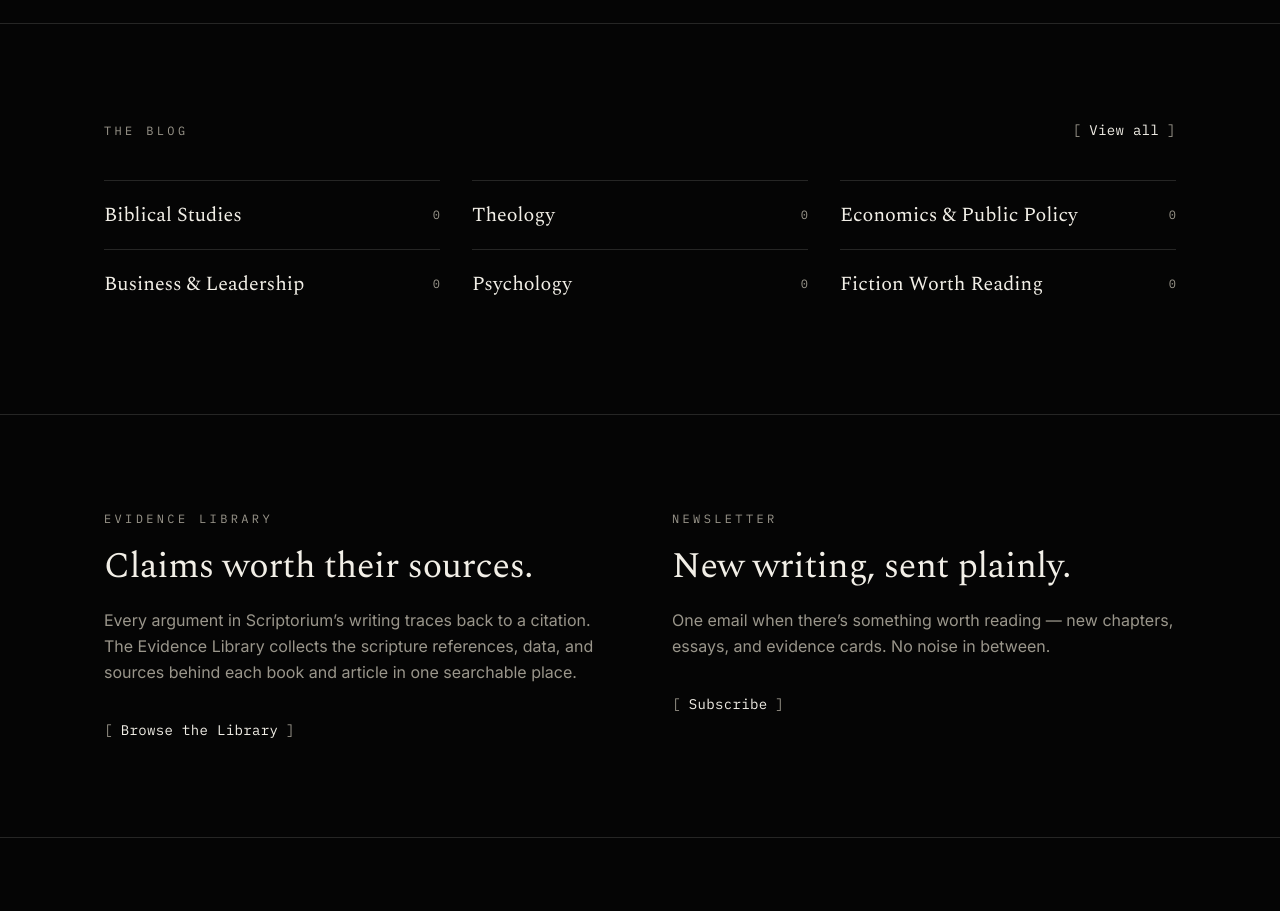
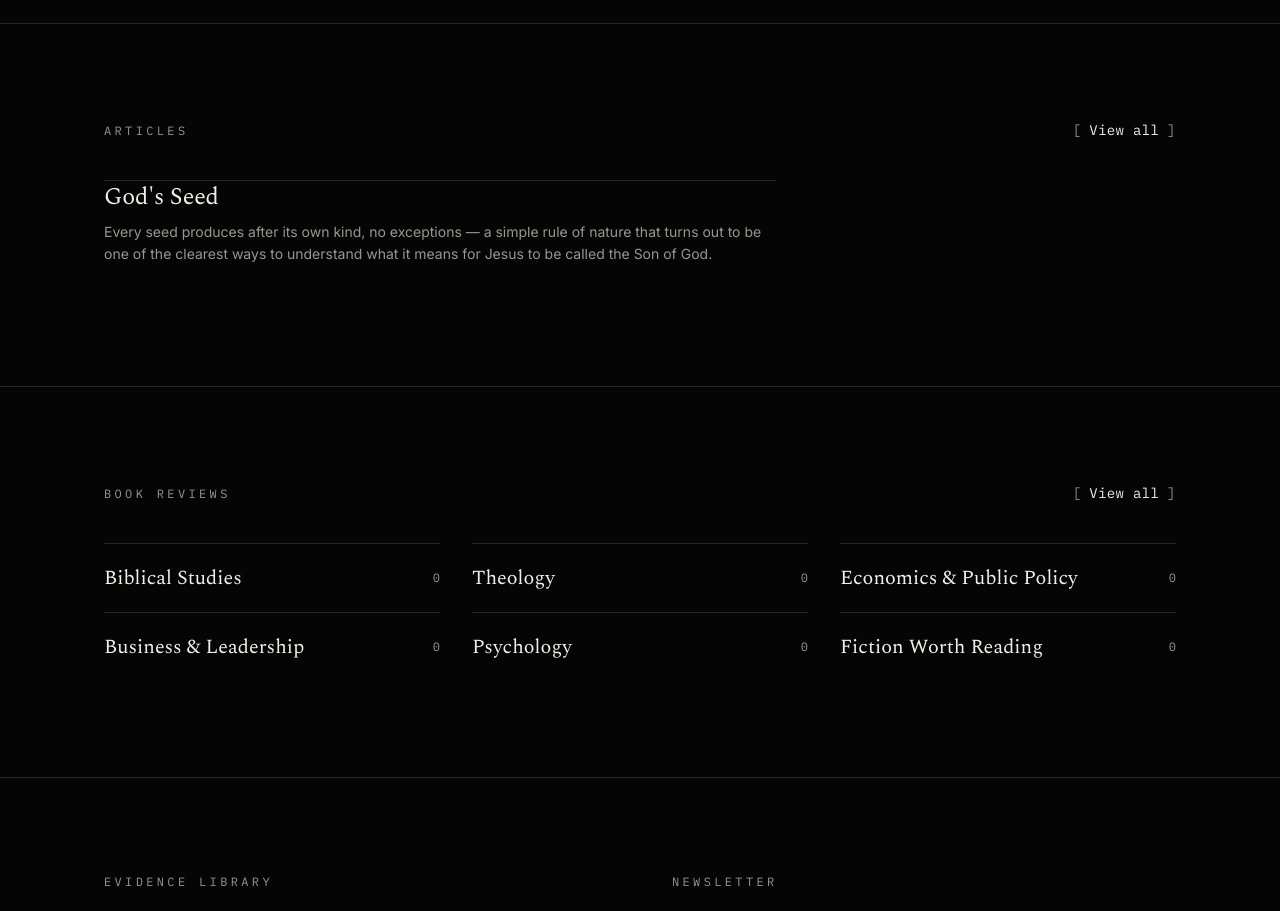
Before and after one commit to omanchi-code/Scriptorium, a Next.js app: page / in a window 1280 px wide. Shown: the part 3480-4391 px from the top of the page. Built offline with nearby package versions, Linux system fonts and the light colour scheme.

Commit message:
Rename blog section to articles and update links

```diff
--- a/app/page.tsx
+++ b/app/page.tsx
@@ -142,12 +142,45 @@
         </div>
       </section>
 
-      {/* BLOG CATEGORIES */}
+      {/* ARTICLES */}
       <section className="hairline">
         <div className="container-page py-16 sm:py-24">
           <div className="flex items-baseline justify-between mb-10">
-            <p className="eyebrow">The Blog</p>
+            <p className="eyebrow">Articles</p>
             <Link href="/blog" className="bracket-link">
+              View all
+            </Link>
+          </div>
+          {BLOG_POSTS.length === 0 ? (
+            <p className="text-ink-dim leading-relaxed max-w-prose">
+              Nothing published yet.
+            </p>
+          ) : (
+            <ul className="hairline max-w-prose">
+              {[...BLOG_POSTS]
+                .sort((a, b) => (a.publishedAt < b.publishedAt ? 1 : -1))
+                .slice(0, 3)
+                .map((post) => (
+                  <li key={post.slug} className="hairline py-6 first:border-0 first:pt-0">
+                    <Link href={`/blog/${post.slug}`} className="group block">
+                      <h3 className="font-display text-2xl group-hover:text-brass transition-colors duration-300 mb-2">
+                        {post.title}
+                      </h3>
+                      <p className="text-ink-dim text-sm leading-relaxed">{post.excerpt}</p>
+                    </Link>
+                  </li>
+                ))}
+            </ul>
+          )}
+        </div>
+      </section>
+
+      {/* BOOK REVIEW CATEGORIES */}
+      <section className="hairline">
+        <div className="container-page py-16 sm:py-24">
+          <div className="flex items-baseline justify-between mb-10">
+            <p className="eyebrow">Book Reviews</p>
+            <Link href="/book-reviews" className="bracket-link">
               View all
             </Link>
           </div>
@@ -155,7 +188,7 @@
             {CATEGORIES.map((cat) => (
               <li key={cat.slug} className="hairline">
                 <Link
-                  href={`/blog?category=${cat.slug}`}
+                  href={`/book-reviews?category=${cat.slug}`}
                   className="group flex items-center justify-between py-5"
                 >
                   <span className="font-display text-xl group-hover:text-brass transition-colors duration-300">
```
